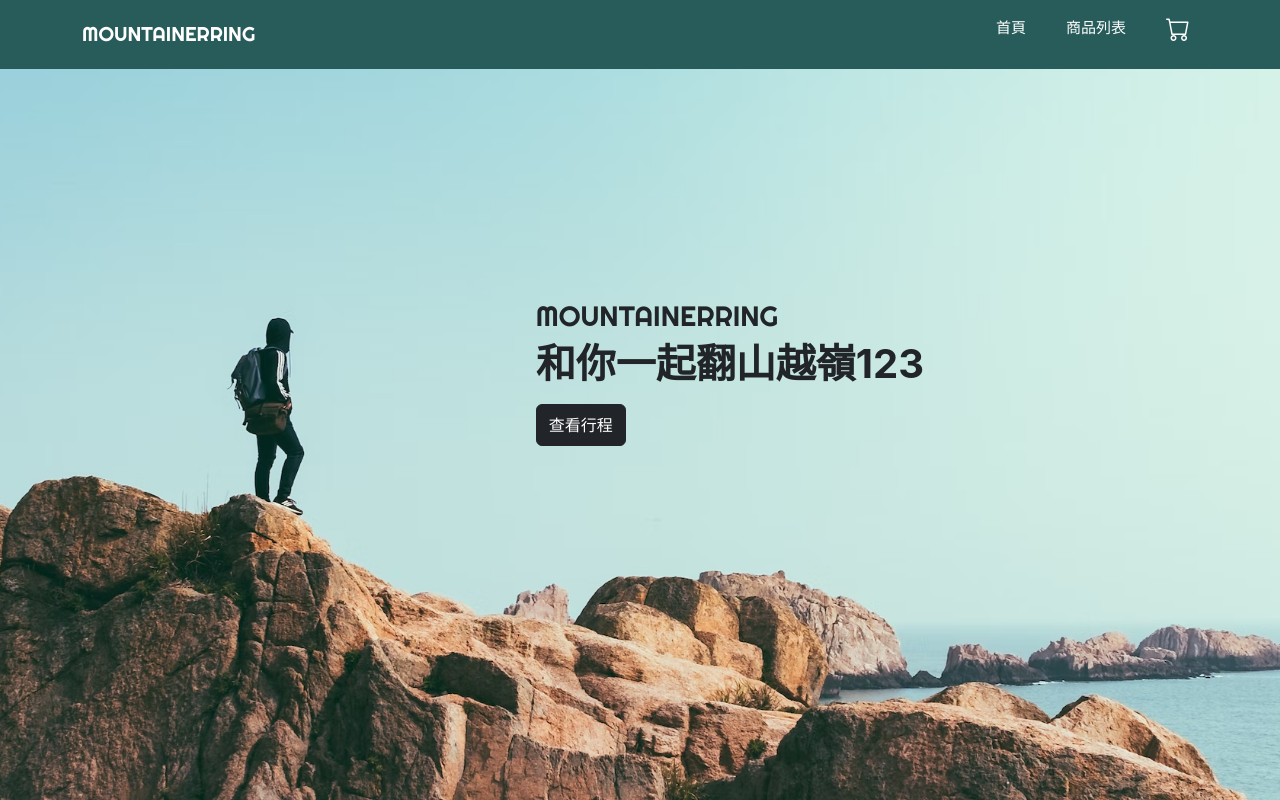
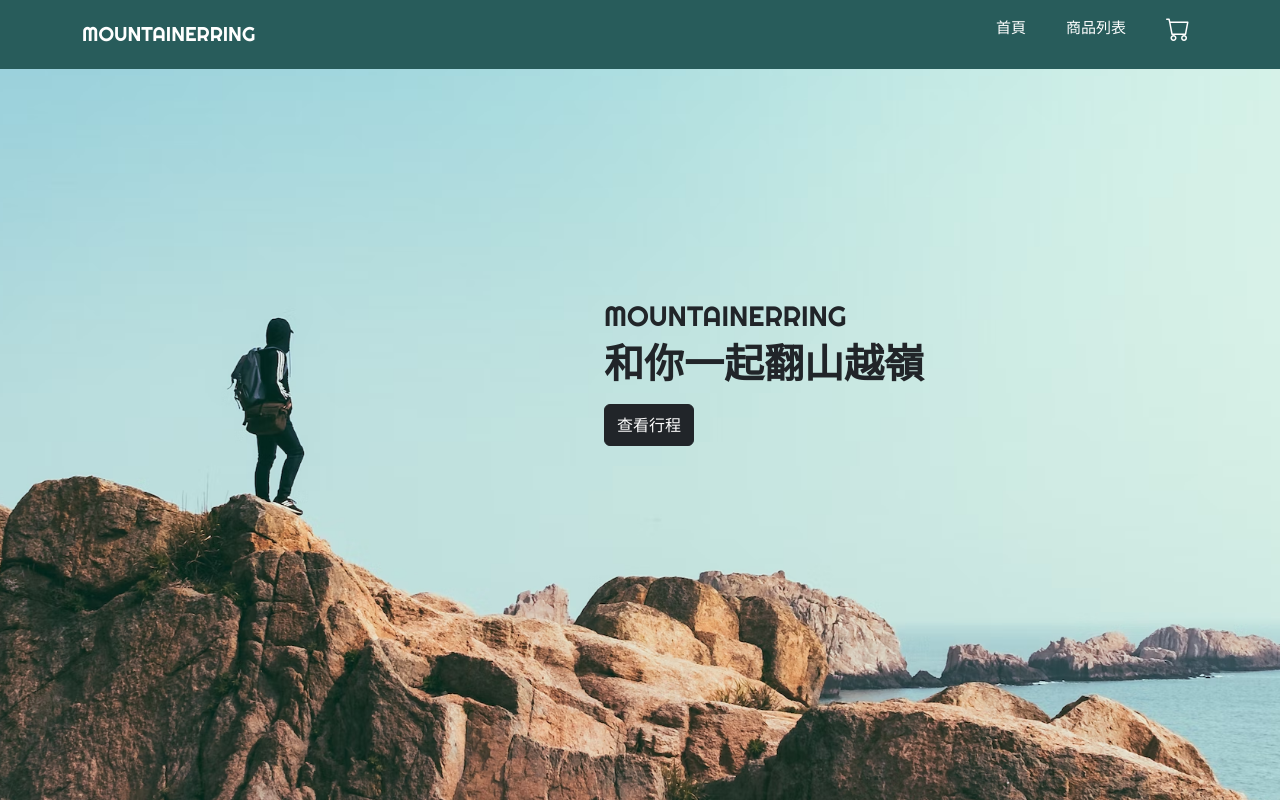
Before and after one commit to lokf9527/Mountainerring, a Vue app: page / in a window 1280 px wide. Shown: the top 800 px of the page. Built offline with nearby package versions, Linux system fonts and the light colour scheme; no server answers; what @vee-validate/i18n would draw is missing.

Commit message:
deploy on github

```diff
--- a/src/views/HomeView.vue
+++ b/src/views/HomeView.vue
@@ -31,7 +31,7 @@ export default {
         <div class="container d-flex justify-content-end align-items-center h-75 w-50 ">
             <div class="me-4" >
                 <h3 class="text-dark" style="font-family:Righteous;">MOUNTAINERRING</h3>
-                <h1 class="fw-bold text-dark mb-3">和你一起翻山越嶺123</h1>
+                <h1 class="fw-bold text-dark mb-3">和你一起翻山越嶺</h1>
                 <RouterLink to="/products" class="btn btn-dark py-2">查看行程</RouterLink>
             </div>
         </div>
--- a/vite.config.js
+++ b/vite.config.js
@@ -6,7 +6,7 @@ import vue from '@vitejs/plugin-vue'
 // https://vitejs.dev/config/
 export default defineConfig({
   plugins: [vue()],
-  bade: "/mountainerring/",
+  base: "/mountainerring/",
   resolve: {
     alias: {
       '@': fileURLToPath(new URL('./src', import.meta.url))
```
Also changed, not shown: .eslintrc.cjs, 1 other file (tests, documents, lock files or other folders).
